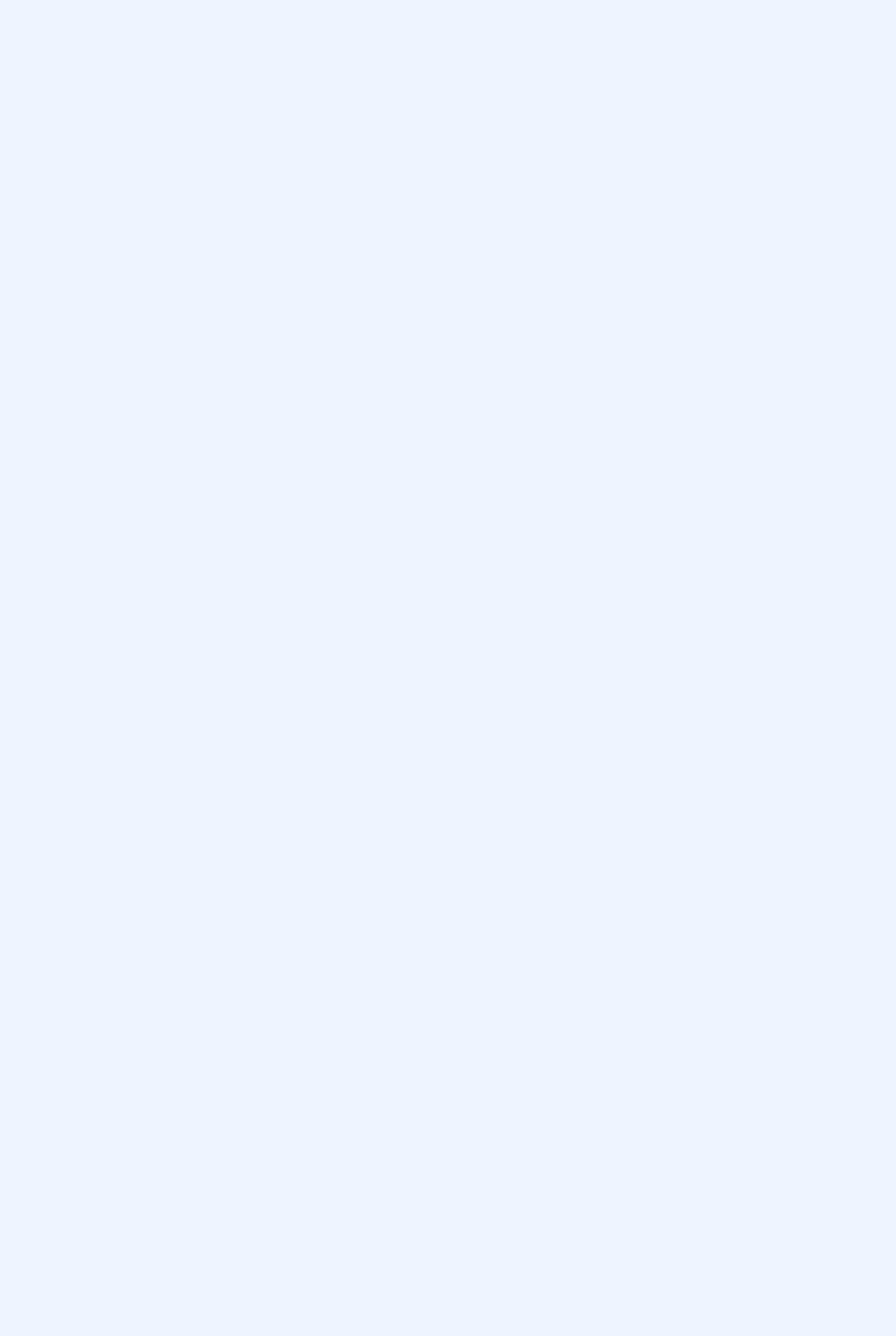
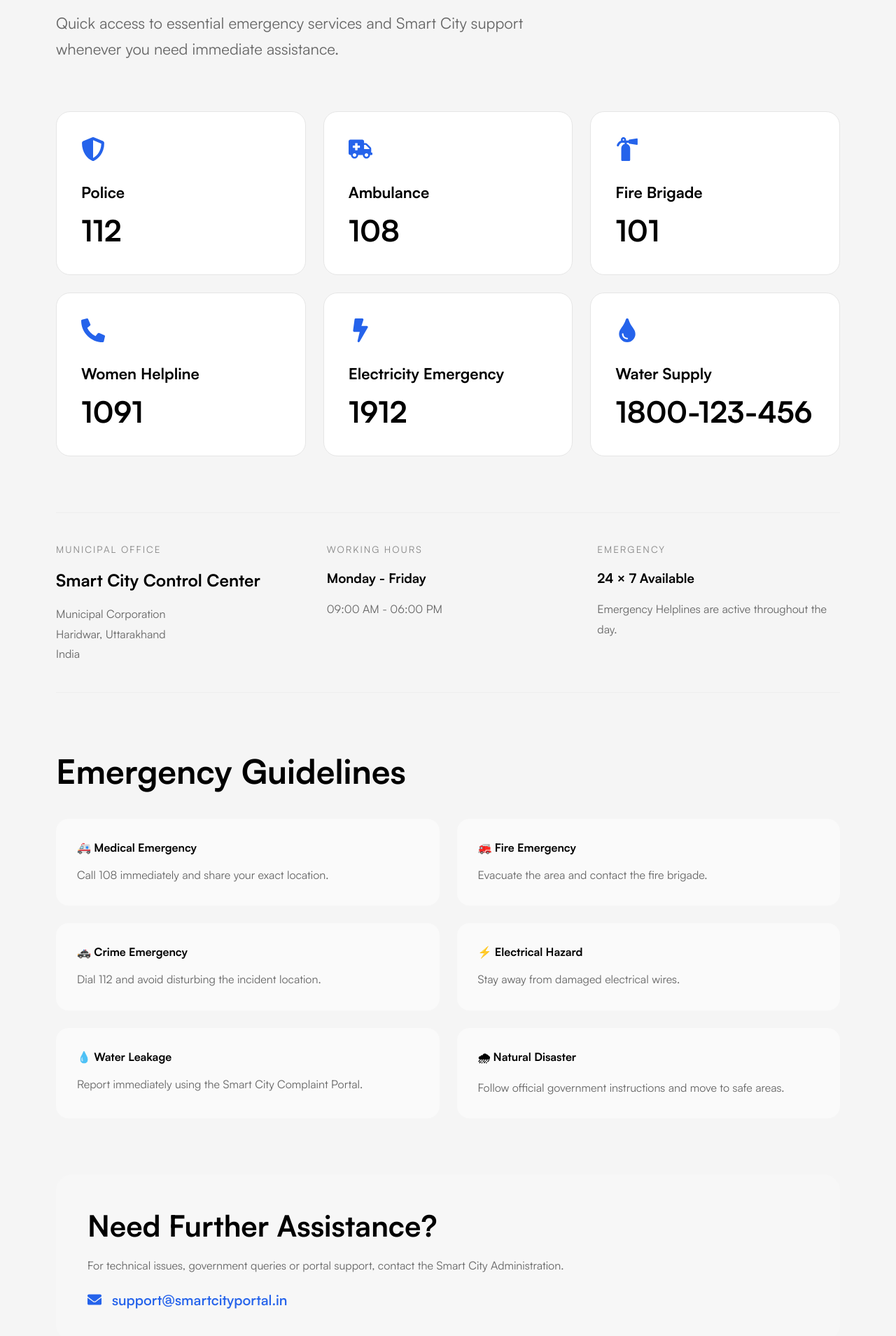
Before and after one commit to rudra90031/smart-city-citizen-services-portal, a React (Vite) app in the folder frontend/: page /contact in a window 1280 px wide. Before the commit this address had no page. Shown: the part 265-2174 px from the top of the page at 70% size. Before the commit the page ends 800 px from the top, so only its background shows below. Built offline with nearby package versions, Linux system fonts and the light colour scheme; some icons are missing.

Commit message:
Update email image URLs for production

```diff
--- a/frontend/src/App.css
+++ b/frontend/src/App.css
@@ -1454,3 +1454,202 @@ font-size:38px;
 }
 
 }
+
+/* CONTACT PAGE */
+
+.contact-page{
+
+max-width:1200px;
+margin:auto;
+padding:70px 40px 100px;
+
+}
+
+.contact-hero{
+
+margin-bottom:70px;
+
+}
+
+.contact-hero p{
+
+letter-spacing:2px;
+color:#888;
+margin-bottom:18px;
+
+}
+
+.contact-hero h1{
+
+font-size:72px;
+line-height:1;
+margin-bottom:25px;
+
+}
+
+.contact-hero span{
+
+font-size:22px;
+color:#666;
+max-width:700px;
+display:block;
+line-height:1.7;
+
+}
+
+.contact-grid{
+
+display:grid;
+grid-template-columns:repeat(3,1fr);
+gap:25px;
+margin-bottom:80px;
+
+}
+
+.contact-card{
+
+background:#fff;
+border:1px solid #e6e6e6;
+border-radius:20px;
+padding:35px;
+transition:.3s;
+
+}
+
+.contact-card:hover{
+
+transform:translateY(-6px);
+box-shadow:0 20px 45px rgba(0,0,0,.08);
+
+}
+
+.contact-icon{
+
+font-size:34px;
+color:#2563eb;
+margin-bottom:20px;
+
+}
+
+.contact-card h3{
+
+font-size:22px;
+margin-bottom:12px;
+
+}
+
+.contact-card h2{
+
+font-size:42px;
+font-weight:700;
+
+}
+
+.office-section{
+
+display:grid;
+grid-template-columns:repeat(3,1fr);
+gap:40px;
+margin-bottom:80px;
+padding:40px 0;
+border-top:1px solid #eee;
+border-bottom:1px solid #eee;
+
+}
+
+.office-section small{
+
+color:#888;
+letter-spacing:2px;
+
+}
+
+.office-section h2,
+.office-section h3{
+
+margin:18px 0;
+
+}
+
+.office-section p{
+
+color:#666;
+line-height:1.8;
+
+}
+
+.guidelines{
+
+margin-bottom:80px;
+
+}
+
+.guidelines h2{
+
+font-size:48px;
+margin-bottom:35px;
+
+}
+
+.guideline-grid{
+
+display:grid;
+grid-template-columns:repeat(2,1fr);
+gap:25px;
+
+}
+
+.guideline-grid div{
+
+background:#fafafa;
+padding:30px;
+border-radius:18px;
+
+}
+
+.guideline-grid h4{
+
+margin-bottom:15px;
+
+}
+
+.guideline-grid p{
+
+color:#666;
+line-height:1.7;
+
+}
+
+.admin-contact{
+
+margin-top:40px;
+padding:45px;
+background:#f7f7f7;
+border-radius:24px;
+
+}
+
+.admin-contact h2{
+
+font-size:42px;
+margin-bottom:18px;
+
+}
+
+.admin-contact p{
+
+color:#666;
+margin-bottom:25px;
+
+}
+
+.email-box{
+
+display:flex;
+align-items:center;
+gap:15px;
+font-size:20px;
+font-weight:600;
+color:#2563eb;
+
+}
--- a/frontend/src/App.jsx
+++ b/frontend/src/App.jsx
@@ -16,6 +16,7 @@ import AdminGISMap from "./pages/AdminGISMap";
 import AdminNotifications from "./pages/AdminNotifications";
 import AdminSettings from "./pages/AdminSettings";
 import About from "./pages/About";
+import Contact from "./pages/Contact";
 function App() {
   return (
     <BrowserRouter>
@@ -28,6 +29,7 @@ function App() {
           element={<TrackComplaint />}
         />
         <Route path="/about" element={<About />} />
+        <Route path="/contact" element={<Contact />} />
         <Route
           path="/certificates"
           element={<Certificates />}
--- a/frontend/src/components/AuthSection.jsx
+++ b/frontend/src/components/AuthSection.jsx
@@ -61,6 +61,11 @@ function AuthSection() {
         } catch (error) {
 
             console.log(error);
+
+            alert(
+                error.response?.data?.message ||
+                "Invalid email or password"
+            );
 
         }
     };
--- a/frontend/src/components/Navbar.jsx
+++ b/frontend/src/components/Navbar.jsx
@@ -13,7 +13,7 @@ function Navbar() {
                 <li><a href="#home">Home</a></li>
                 <li><a href="#services">Services</a></li>
                 <li><Link to="/about">About</Link></li>
-                <li><a href="#contact">Contact</a></li>
+                <li><Link to="/contact">Emergency Contact</Link></li>
             </ul>
 
             <div className="auth-buttons">
--- /dev/null
+++ b/frontend/src/pages/Contact.jsx
@@ -0,0 +1,218 @@
+import {
+FaPhoneAlt,
+FaAmbulance,
+FaFireExtinguisher,
+FaShieldAlt,
+FaBolt,
+FaTint,
+FaEnvelope,
+FaBuilding,
+FaClock
+} from "react-icons/fa";
+
+function Contact(){
+
+const emergency=[
+{
+icon:<FaShieldAlt/>,
+title:"Police",
+number:"112"
+},
+{
+icon:<FaAmbulance/>,
+title:"Ambulance",
+number:"108"
+},
+{
+icon:<FaFireExtinguisher/>,
+title:"Fire Brigade",
+number:"101"
+},
+{
+icon:<FaPhoneAlt/>,
+title:"Women Helpline",
+number:"1091"
+},
+{
+icon:<FaBolt/>,
+title:"Electricity Emergency",
+number:"1912"
+},
+{
+icon:<FaTint/>,
+title:"Water Supply",
+number:"1800-123-456"
+}
+];
+
+return(
+
+<section className="contact-page">
+
+<div className="contact-hero">
+
+<p>EMERGENCY CONTACTS</p>
+
+<h1>Emergency Support <br/> & Helpline Center</h1>
+
+<span>
+
+Quick access to essential emergency services and Smart City
+support whenever you need immediate assistance.
+
+</span>
+
+</div>
+
+<div className="contact-grid">
+
+{
+
+emergency.map((item,index)=>(
+
+<div className="contact-card" key={index}>
+
+<div className="contact-icon">
+{item.icon}
+</div>
+
+<h3>{item.title}</h3>
+
+<h2>{item.number}</h2>
+
+</div>
+
+))
+
+}
+
+</div>
+
+<div className="office-section">
+
+<div>
+
+<small>MUNICIPAL OFFICE</small>
+
+<h2>Smart City Control Center</h2>
+
+<p>
+
+Municipal Corporation<br/>
+
+Haridwar, Uttarakhand<br/>
+
+India
+
+</p>
+
+</div>
+
+<div>
+
+<small>WORKING HOURS</small>
+
+<h3>Monday - Friday</h3>
+
+<p>09:00 AM - 06:00 PM</p>
+
+</div>
+
+<div>
+
+<small>EMERGENCY</small>
+
+<h3>24 × 7 Available</h3>
+
+<p>Emergency Helplines are active throughout the day.</p>
+
+</div>
+
+</div>
+
+<div className="guidelines">
+
+<h2>Emergency Guidelines</h2>
+
+<div className="guideline-grid">
+
+<div>
+
+<h4>🚑 Medical Emergency</h4>
+
+<p>Call 108 immediately and share your exact location.</p>
+
+</div>
+
+<div>
+
+<h4>🚒 Fire Emergency</h4>
+
+<p>Evacuate the area and contact the fire brigade.</p>
+
+</div>
+
+<div>
+
+<h4>🚓 Crime Emergency</h4>
+
+<p>Dial 112 and avoid disturbing the incident location.</p>
+
+</div>
+
+<div>
+
+<h4>⚡ Electrical Hazard</h4>
+
+<p>Stay away from damaged electrical wires.</p>
+
+</div>
+
+<div>
+
+<h4>💧 Water Leakage</h4>
+
+<p>Report immediately using the Smart City Complaint Portal.</p>
+
+</div>
+
+<div>
+
+<h4>🌧 Natural Disaster</h4>
+
+<p>Follow official government instructions and move to safe areas.</p>
+
+</div>
+
+</div>
+
+</div>
+
+<div className="admin-contact">
+
+<h2>Need Further Assistance?</h2>
+
+<p>
+
+For technical issues, government queries or portal support,
+contact the Smart City Administration.
+
+</p>
+
+<div className="email-box">
+
+<FaEnvelope/>
+
+<span>support@smartcityportal.in</span>
+
+</div>
+
+</div>
+
+</section>
+
+);
+
+}
+
+export default Contact;
```
Also changed, not shown: 1 other file (tests, documents, lock files or other folders).
